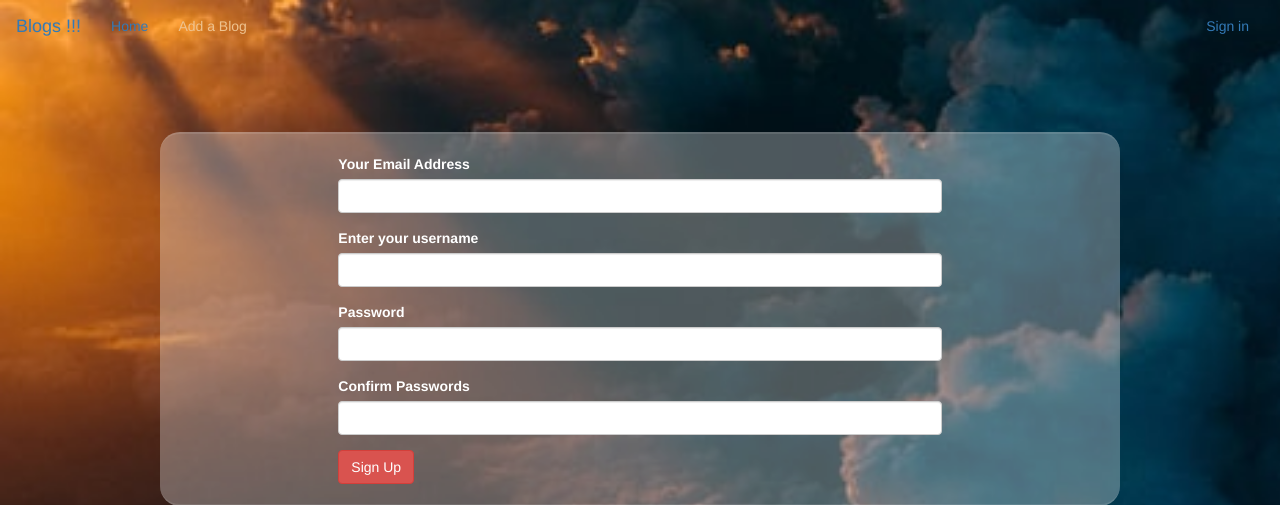
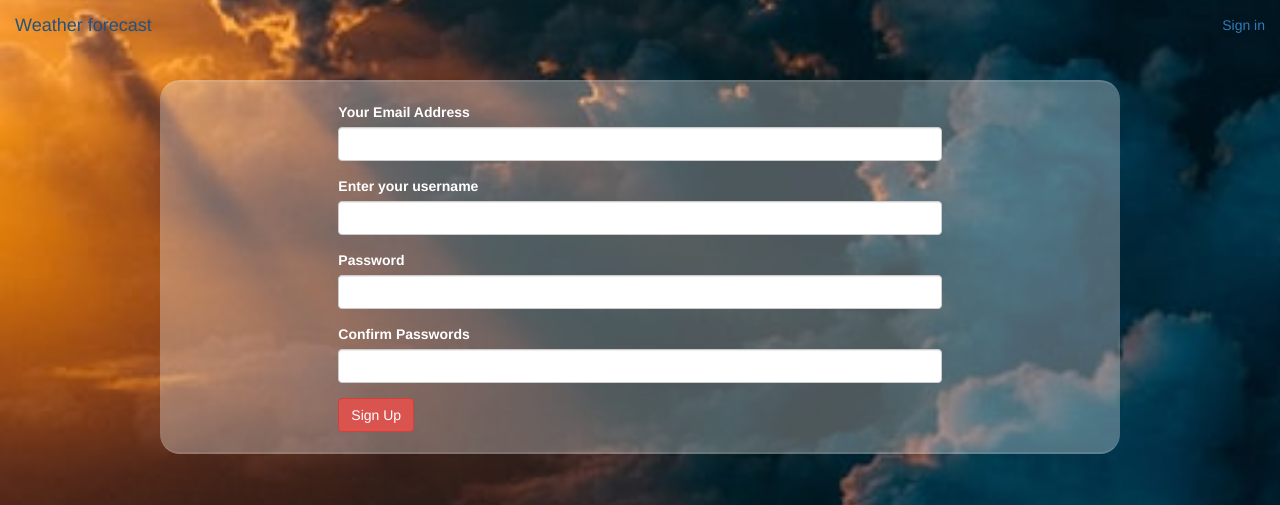
Before and after one commit to derrickmacharia/WeatherForecast, a Flask app: page /authentication/register in a window 1280 px wide. Shown: the top 505 px of the page. Run offline with Flask 2, Linux system fonts and the light colour scheme; some libraries are stand-ins or nearby versions.

Commit message:
homepage

```diff
--- a/app/main/views.py
+++ b/app/main/views.py
@@ -1,4 +1,4 @@
-from os import uname
+# from os import uname
 from flask import render_template
 from . import main
 from flask_login import login_required,current_user
--- a/app/static/css/index.css
+++ b/app/static/css/index.css
@@ -1,6 +1,6 @@
-h1{
+/* h1{
     color: blueviolet;
-}
+} */
 .register{
     background-image: url(../images/location.jpeg);
     background-size: cover;
@@ -45,3 +45,19 @@
     z-index: 3;
     width: 75%;
 }
+.navbar.container-fluid{
+    background: white ;
+}
+.navbar-brand{
+    color: white;
+
+}
+#intro{
+    position: relative;
+}
+.bg-dark{
+    background-color: transparent !important;
+}
+ content > h1{
+    color:red;
+}
--- a/app/templates/base.html
+++ b/app/templates/base.html
@@ -15,6 +15,8 @@
         {% else %}
         <title> Welcome to the best Movie Review website </title>
         {% endif %}
+        <link href="https://cdn.jsdelivr.net/npm/bootstrap@5.1.3/dist/css/bootstrap.min.css" rel="stylesheet" integrity="sha384-1BmE4kWBq78iYhFldvKuhfTAU6auU8tT94WrHftjDbrCEXSU1oBoqyl2QvZ6jIW3" crossorigin="anonymous">
+
     </head>
     <body>
         <!-- Content block -->
@@ -25,4 +27,5 @@
 
 
     </body>
+    <script src="https://cdn.jsdelivr.net/npm/bootstrap@5.1.3/dist/js/bootstrap.bundle.min.js" integrity="sha384-ka7Sk0Gln4gmtz2MlQnikT1wXgYsOg+OMhuP+IlRH9sENBO0LRn5q+8nbTov4+1p" crossorigin="anonymous"></script>
 </html>
--- a/app/templates/navbar.html
+++ b/app/templates/navbar.html
@@ -1,5 +1,5 @@
-<div class="navbar navbar-expand-lg">
-    <div class="container-fluid text-white">
+<div class="navbar navbar-expand-lg bg-dark navbar-fixed-top ">
+    <div class="container-fluid">
         <div class="navbar-header">
             <button type="button" class="navbar-toggle" data-toggle="collapse" data-target=".navbar-collapse">
               <span class="sr-only">Toggle navigation</span>
@@ -7,19 +7,16 @@
               <span class="icon-bar"></span>
               <span class="icon-bar"></span>
             </button>
-            <a class="navbar-brand" href="/"> Blogs !!! </a>
+            <a class="navbar-brand" href="/">Weather forecast</a>
         </div>
         <div class="navbar-collapse collapse">
-            <ul class="nav navbar-nav">
-                <li><a href="/">Home</a></li>
-                <li><a href="/blog" class="tag"style="color: #EEC390;">Add a Blog</a></li>
-            </ul>
-            <ul class="nav navbar-nav navbar-right">
+
+            <ul class="nav navbar-nav navbar-right ">
                 {% if current_user.is_authenticated %}
                 <li class="user"><a href="{{url_for('main.profile',uname=current_user.username)}}"><i class="fa fa-user" aria-hidden="true"></i>   {{current_user.username}}</a></li>
                 <li><a href="{{url_for('auth.logout')}}">Sign out</a></li>
                 {% else %}
-                <li><a href="{{url_for('auth.login')}}">Sign in</a></li>
+                <li classs="nav-link"><a  href="{{url_for('auth.login')}}">Sign in</a></li>
                 {%endif%}
               </ul>
         </div>
--- a/config.py
+++ b/config.py
@@ -32,7 +32,7 @@
 
 
 class DevConfig(Config):
-    SQLALCHEMY_DATABASE_URI = 'postgresql+psycopg2://uninets:36573934@localhost/weather'
+    SQLALCHEMY_DATABASE_URI = 'postgresql+psycopg2://postgres:malcomiz0582@localhost/weather'
     DEBUG = True
 
 
```
Also changed, not shown: app/templates/index.html (+48 -1 lines), migrations/versions/f3c3833f2359_initial_migration2.py (renamed from migrations/versions/ab189e9479c8_.py, +4 -4 lines).
